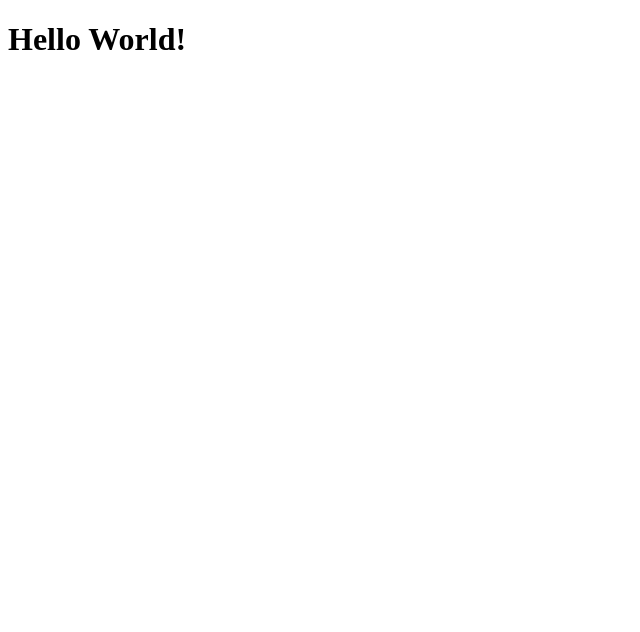
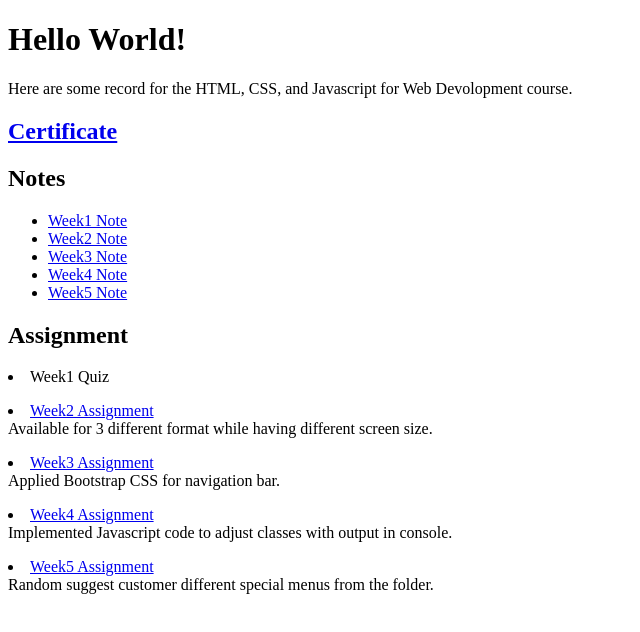
Before and after one commit to menghan-cmh/Coursera-Learning-Record, a plain HTML site: page HTML, CSS, and Javascript for Web Developers/index.html in a window 1280 px wide. Shown: the whole page, without its empty margins (0-640 px from the left). Drawn offline with Linux system fonts and the light colour scheme.

Commit message:
update Certificate

```diff
--- a/HTML, CSS, and Javascript for Web Developers/index.html
+++ b/HTML, CSS, and Javascript for Web Developers/index.html
@@ -8,5 +8,29 @@
 </head>
 <body>
     <h1> Hello World! </h1>
+    <p>Here are some record for the HTML, CSS, and Javascript for Web Devolopment course.</p>
+    <a href="/Certificate.pdf"><h2>Certificate</h2></a>
+
+    <h2>Notes</h2>
+    <div><ul>
+        <li><a href="/week1/Note.md">Week1 Note</a></li>
+        <li><a href="/week2/Note.md">Week2 Note</a></li>
+        <li><a href="/week3/Note.md">Week3 Note</a></li>
+        <li><a href="/week4/Note.md">Week4 Note</a></li>
+        <li><a href="/week5/Note.md">Week5 Note</a></li>
+    </ul></div>
+    <h2>Assignment</h2>
+    <div>
+        <p><li>Week1 Quiz</li>
+        </p>
+        <p><li><a href="/week2/mod2-assign/index.html">Week2 Assignment</a></li>
+                Available for 3 different format while having different screen size.</p>
+        <p><li><a href="/week3/mod3-assign/index.html">Week3 Assignment</a></li>
+              Applied Bootstrap CSS for navigation bar.</p>
+              <p><li><a href="/week4/mod4-assign/index.html">Week4 Assignment</a></li>
+              Implemented Javascript code to adjust classes with output in console.</p>
+              <p> <li><a href="/week5/mod5-assign/index.html">Week5 Assignment</a></li>
+                Random suggest customer different special menus from the folder.</p>
+    </div>
 </body>
 </html>
```
Also changed, not shown: 1 other file.
